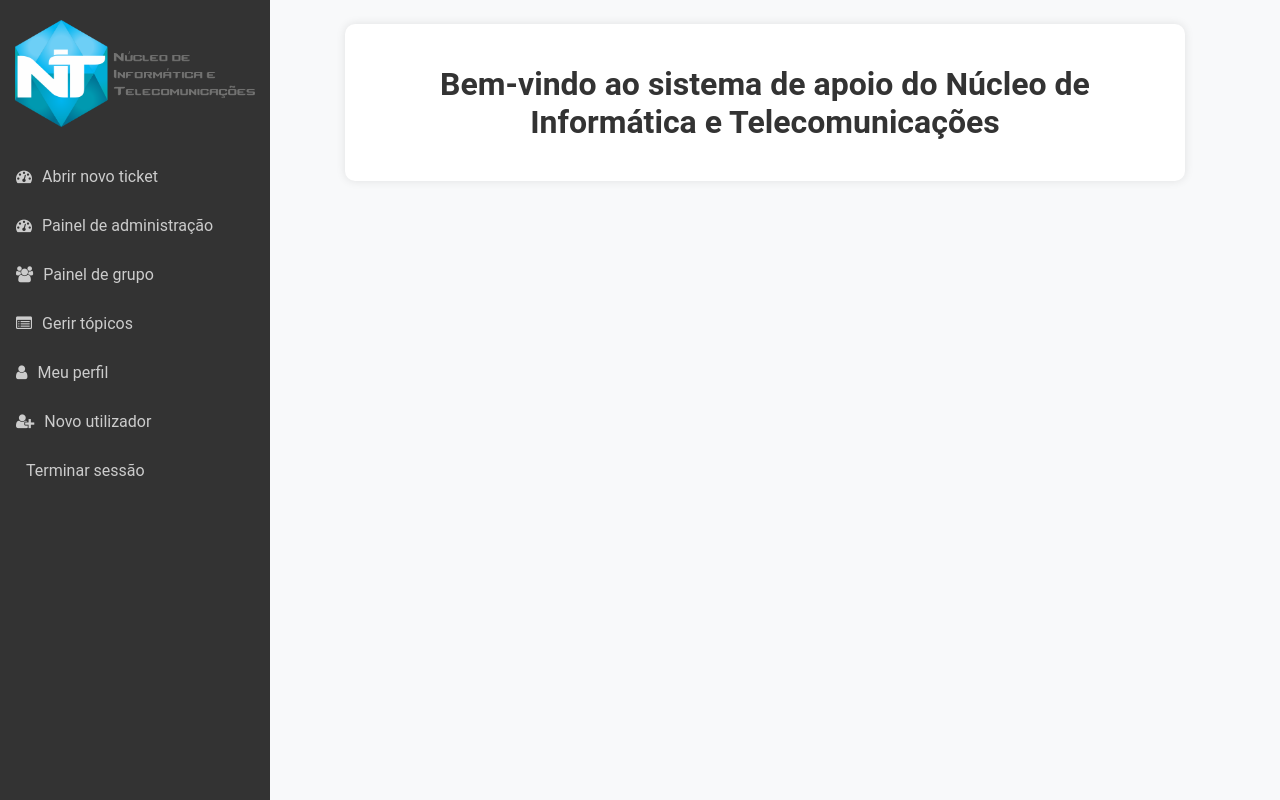
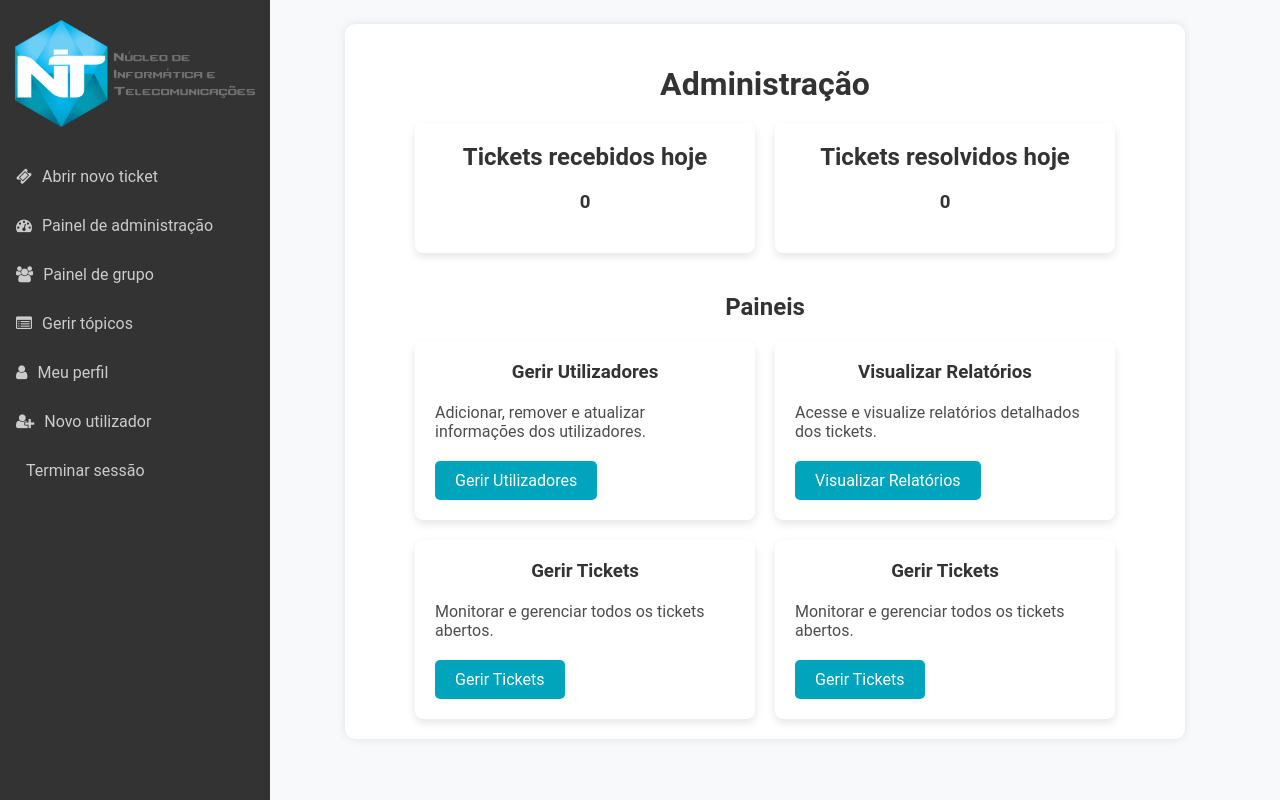
Before and after one commit to RafaelPereira014/helpdesk_nit, a Flask app: page /admin_init in a window 1280 px wide. Run offline with Flask 2, Linux system fonts and the light colour scheme; a user stored in the database is signed in; data comes from the database, SQL or seed files in the repository; some libraries are stand-ins or nearby versions.

Commit message:
latest changes

```diff
--- a/app.py
+++ b/app.py
@@ -135,8 +135,10 @@ def admin_init():
 
     user_id = session['user_id']
     super_admin = is_super_admin(user_id)
+    tickets_created_today = tickets_today()
+    tickets_solved = tickets_solved_today()
 
-    return render_template('admin_init.html',super_admin=super_admin)
+    return render_template('admin_init.html',super_admin=super_admin,tickets_created_today=tickets_created_today,tickets_solved=tickets_solved)
 
 
 
@@ -200,7 +202,7 @@ def new_ticket():
                 <p>Poderá, a qualquer momento, acompanhar em <a href="https://helpdesk.edu.azores.gov.pt">https://helpdesk.edu.azores.gov.pt</a> a evolução do seu pedido:</p>
                 <p>Assunto: {title}</p>
                 <p>{description}</p>
-                <p>----------------------------------------------</p>
+                <hr></hr>
                 <p><strong>Núcleo de Informática e Telecomunicações</strong></p>
                 <img src="https://github.com/RafaelPereira014/helpdesk_nit/blob/main/static/images/MicrosoftTeams-image.png" alt="Description of the image">
                 <p><strong>Secretaria Regional da Educação, Cultura e Desporto</strong></p>
@@ -327,7 +329,7 @@ def send_message():
                 msg.html = f"""
                     <p>Foi registada uma atualização no seu ticket com o numero #<strong>{ ticket_id }</strong>.</p>
                     <p>Verifique as novas atualizações.</p>
-                    <p>----------------------------------------------</p>
+                    <hr></hr>
                     <p><strong>Núcleo de Informática e Telecomunicações</strong></p>
                     <img src="https://github.com/RafaelPereira014/helpdesk_nit/blob/main/static/images/MicrosoftTeams-image.png" alt="Description of the image">
                     <p><strong>Secretaria Regional da Educação, Cultura e Desporto</strong></p>
@@ -495,7 +497,7 @@ def close_ticket_route(ticket_id):
         msg = Message(f'Helpdesk NIT: Ticket fechado #{ticket_id}', sender='noreply@azores.gov.pt', recipients=[user_email])
         msg.html = f"""
             <h2>O seu ticket com o número #{ticket_id} foi concluído com sucesso.</h2>
-           <p>----------------------------------------------</p>
+            <hr></hr>
             <p><strong>Núcleo de Informática e Telecomunicações</strong></p>
             <img src="https://github.com/RafaelPereira014/helpdesk_nit/blob/main/static/images/MicrosoftTeams-image.png" alt="Description of the image">
             <p><strong>Secretaria Regional da Educação, Cultura e Desporto</strong></p>
--- a/templates/admin_init.html
+++ b/templates/admin_init.html
@@ -12,25 +12,22 @@
     <link href='https://unpkg.com/css.gg@2.0.0/icons/css/log-out.css' rel='stylesheet'>
     <meta name="viewport" content="width=device-width, initial-scale=1">
     <link rel="stylesheet" href="https://cdnjs.cloudflare.com/ajax/libs/font-awesome/4.7.0/css/font-awesome.min.css">
-
 </head>
 <body>
     <div class="sidenav">
         <img src="{{ url_for('static', filename='images/NIT_logo.png') }}" alt="logo-main" class="logo-main">
         <div class="menu-item">
-            <a href="/new_ticket"><i class="fa fa-dashboard"></i>Abrir novo ticket</a>
+            <a href="/new_ticket"><i class="fa fa-ticket"></i> Abrir novo ticket</a>
         </div>
         <div class="menu-item">
             <a href="/admin_pannel"><i class="fa fa-dashboard"></i> Painel de administração</a>
         </div>
         <div class="menu-item">
-            <a href="/pannel_group"><i class="fa fa-users"></i>Painel de grupo</a>
+            <a href="/pannel_group"><i class="fa fa-users"></i> Painel de grupo</a>
         </div>
-
         <div class="menu-item">
-            <a href="/gerirtopicos"><i class="fa fa-list-alt"></i>Gerir tópicos</a>
+            <a href="/gerirtopicos"><i class="fa fa-list-alt"></i> Gerir tópicos</a>
         </div>
-
         <div class="menu-item">
             <a href="/my_profile"><i class="fa fa-user"></i> Meu perfil</a>
         </div>
@@ -44,14 +41,26 @@
 
     <div class="main">
         <div class="container">
-            <h1>Bem-vindo ao sistema de apoio do Núcleo de Informática e Telecomunicações</h1>
+            <h1>Administração</h1>
 
+            <div class="dashboard">
+                <div class="card">
+                    <h2>Tickets recebidos hoje</h2>
+                    <h3>{{ tickets_created_today }}</h3>
+
+                </div>
+                <div class="card">
+                    <h2>Tickets resolvidos hoje</h2>
+                    <h3>{{ tickets_solved }}</h3>
+
+                </div>
 
                 {% if super_admin %}
-            <div class="dump-database">
+                <div class="card">
+                    <h2>Dump da Base de Dados</h2>
                     <form action="/dump_database" method="post">
                         <fieldset>
-                        <legend>Dump da Base de Dados</legend>
+                            <legend>Escolha os dados para o dump</legend>
                             <div class="checkbox-group">
                                 <input type="checkbox" id="users" name="users" value="users">
                                 <label for="users">Utilizadores</label><br>
@@ -68,7 +77,6 @@
                                     <label for="group_id">ID do Grupo</label><br>
                                     <input type="checkbox" id="type" name="type" value="type">
                                     <label for="user_type">Tipo de utilizador</label><br>
-                                <input type="submit" value="Gerar Dump">
                                 </div>
                             </div>
                             <div class="checkbox-group">
@@ -87,43 +95,104 @@
                                     <label for="state">Estado</label><br>
                                     <input type="checkbox" id="closed_by" name="closed_by" value="closed_by">
                                     <label for="closed_by">Fechado por </label><br>
-                                <input type="submit" value="Gerar Dump">
                                 </div>
                             </div>
-                        <!-- Actions Section
-                        <div class="checkbox-group">
-                            <input type="checkbox" id="topics" name="topics" value="topics">
-                            <label for="topics">Tópicos</label><br>
-                            <div class="sub-checkboxes">
-                                <input type="checkbox" id="id" name="id" value="id">
-                                <label for="topic_id">ID do Tópico</label><br>
-                                <input type="checkbox" id="key_word" name="key_word" value="key_word">
-                                <label for="topic_name">Nome do Tópico</label><br>
-                                <input type="checkbox" id="group_id" name="group_id" value="group_id">
-                                <label for="group_id">Grupo do Tópico</label><br>
-                                <input type="submit" value="Gerar Dump">
+                            <input type="submit" value="Gerar Dump" class="btn-submit">
+                        </fieldset>
+                    </form>
+                </div>
+                {% endif %}
+
+                {% if not super_admin %}
+                <div class="admin-section">
+                    <h2>Paineis</h2>
+                    <div class="cards">
+                        <div class="card">
+                            <h3>Gerir Utilizadores</h3>
+                            <p>Adicionar, remover e atualizar informações dos utilizadores.</p>
+                            <a href="" class="btn">Gerir Utilizadores</a>
+                        </div>
+                        <div class="card">
+                            <h3>Visualizar Relatórios</h3>
+                            <p>Acesse e visualize relatórios detalhados dos tickets.</p>
+                            <a href="" class="btn">Visualizar Relatórios</a>
+                        </div>
+                        <div class="card">
+                            <h3>Gerir Tickets</h3>
+                            <p>Monitorar e gerenciar todos os tickets abertos.</p>
+                            <a href="" class="btn">Gerir Tickets</a>
+                        </div>
+                        <div class="card">
+                            <h3>Gerir Tickets</h3>
+                            <p>Monitorar e gerenciar todos os tickets abertos.</p>
+                            <a href="" class="btn">Gerir Tickets</a>
                         </div>
                     </div>
-                        <div class="checkbox-group">
-                            <input type="checkbox" id="groups" name="groups" value="groups">
-                            <label for="groups">Grupos</label><br>
-                            <div class="sub-checkboxes">
-                                <input type="checkbox" id="group_id" name="group_id" value="group_id">
-                                <label for="group_id">ID do Grupo</label><br>
-                                <input type="checkbox" id="group_name" name="group_name" value="group_name">
-                                <label for="group_name">Nome do Grupo</label><br>
-                                <input type="submit" value="Gerar Dump">
-
-                            </div>
-                        </div>
-                        -->
-                    </fieldset>
-
-                </form>
-
                 </div>
                 {% endif %}
             </div>
         </div>
+    </div>
+    <style>
+        .container {
+            text-align: center;
+        }
+        .dashboard {
+            display: flex;
+            flex-wrap: wrap;
+            justify-content: center;
+            gap: 20px;
+        }
+        .card {
+            background: #fff;
+            border-radius: 8px;
+            box-shadow: 0 4px 8px rgba(0,0,0,0.1);
+            padding: 20px;
+            width: 300px;
+            text-align: left;
+        }
+        .card h2, .card h3 {
+            margin-top: 0;
+        }
+        .card p {
+            margin: 10px 0;
+        }
+        .btn {
+            background: #00A4BD;
+            color: white;
+            padding: 10px 20px;
+            text-decoration: none;
+            border-radius: 5px;
+            display: inline-block;
+            margin-top: 10px;
+        }
+        .btn-submit {
+            background: #00A4BD;
+            color: white;
+            padding: 10px 20px;
+            text-decoration: none;
+            border-radius: 5px;
+            display: inline-block;
+            margin-top: 10px;
+            border: none;
+            cursor: pointer;
+
+        }
+        .btn-submit:hover, .btn:hover {
+            background: #007B9E;
+        }
+        .cards {
+            display: flex;
+            flex-wrap: wrap;
+            justify-content: center;
+            gap: 20px;
+        }
+        .checkbox-group {
+            margin-bottom: 15px;
+        }
+        .sub-checkboxes {
+            padding-left: 20px;
+        }
+    </style>
 </body>
 </html>
--- a/templates/init.html
+++ b/templates/init.html
@@ -149,7 +149,7 @@
             <a href="/init_page"><i class="fa fa-home"></i> Início</a>
         </div>
         <div class="menu-item">
-            <a href="/new_ticket"><i class="fa fa-dashboard"></i> Abrir Novo Ticket</a>
+            <a href="/new_ticket"><i class="fa fa-ticket"></i> Abrir novo ticket</a>
         </div>
         <div class="menu-item">
             <a href="/my_tickets"><i class="fa fa-users"></i> Tickets</a>
--- a/templates/new_forms/gerirtopicos.html
+++ b/templates/new_forms/gerirtopicos.html
@@ -77,7 +77,10 @@
     <div class="sidenav">
         <img src="{{ url_for('static', filename='images/NIT_logo.png') }}" alt="logo-main" class="logo-main">
         <div class="menu-item">
-            <a href="/new_ticket"><i class="fa fa-dashboard"></i>Abrir novo ticket</a>
+            <a href="/admin_init"><i class="fa fa-home"></i> Inicio</a>
+        </div>
+        <div class="menu-item">
+            <a href="/new_ticket"><i class="fa fa-ticket"></i> Abrir novo ticket</a>
         </div>
         <div class="menu-item">
             <a href="/admin_pannel"><i class="fa fa-dashboard"></i> Painel de administração</a>
--- a/test_connection_db.py
+++ b/test_connection_db.py
@@ -29,7 +29,7 @@ try:
 
 
         cursor.execute("SELECT * from tickets")
-        name = search_topics('tablet')
+        name = tickets_solved_today()
         print(name)
         # Fetch all rows (tickets) from the result set
 
```
Also changed, not shown: db_operations.py (+32 -0 lines), templates/admin_pannel.html (+8 -6 lines), templates/my_tickets.html (+12 -4 lines), templates/new_forms/my_profile.html (+13 -6 lines), templates/new_forms/novo_utilizador.html (+9 -6 lines), templates/new_ticket.html (+10 -5 lines), templates/pannel_group.html (+8 -8 lines), templates/ticket_details.html (+13 -7 lines), 1 other file. Lines whose indentation alone changed are shown as unchanged.
